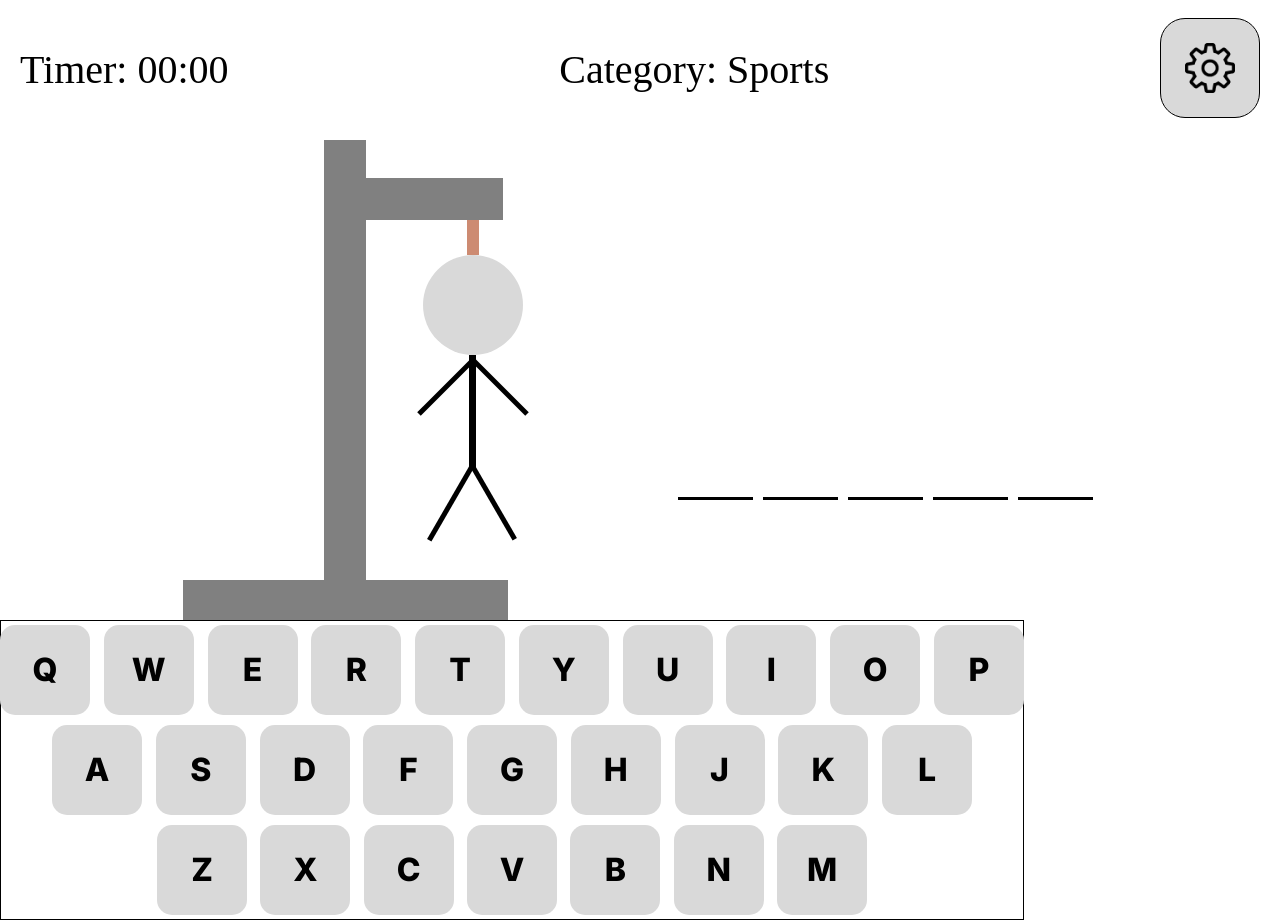
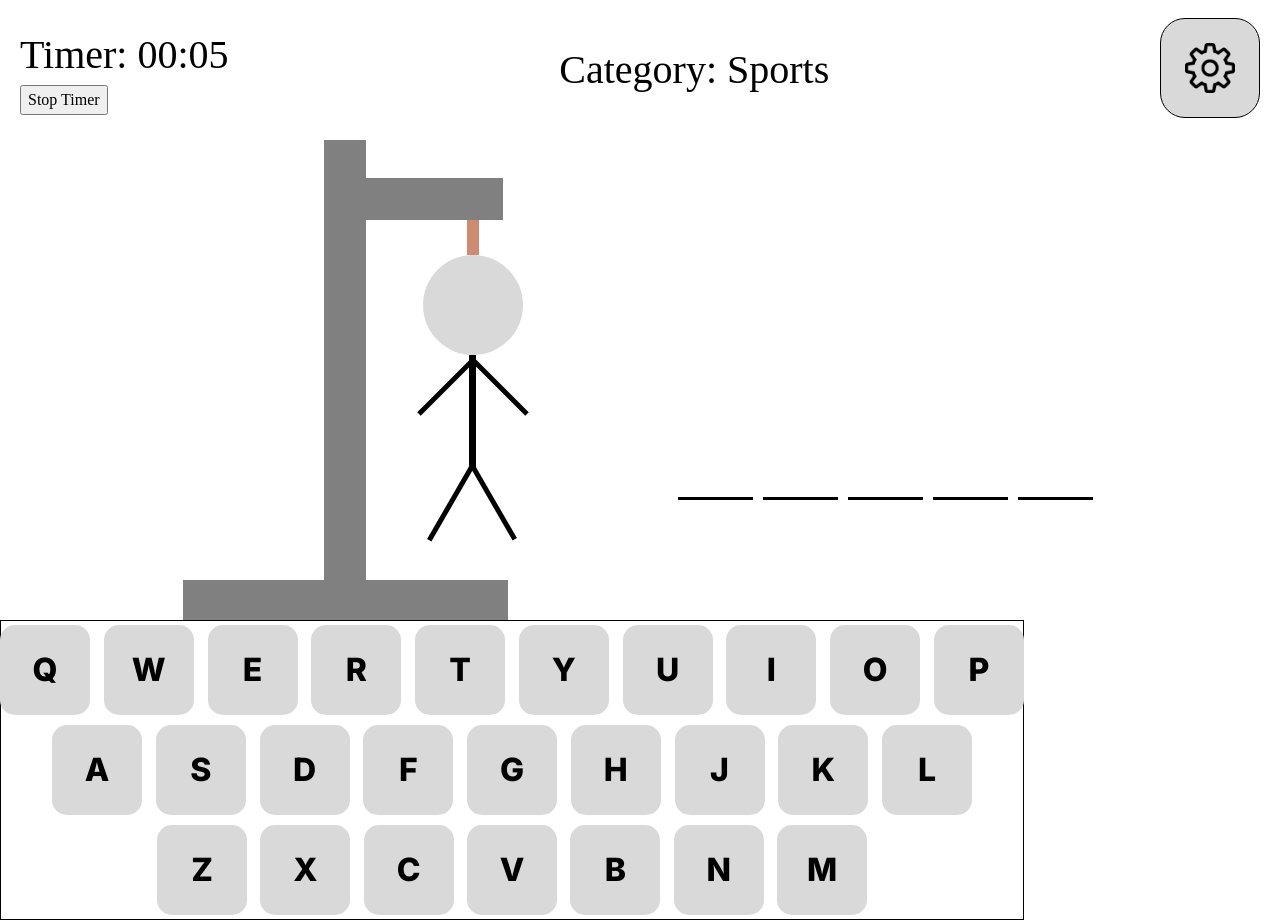
Before and after one commit to Mikamora/Hungman, a React (Vite) app: page /game in a window 1280 px wide. Built offline with nearby package versions, Linux system fonts and the light colour scheme.

Commit message:
added functional timer that starts on page load

```diff
--- a/src/components/Timer/Timer.tsx
+++ b/src/components/Timer/Timer.tsx
@@ -1,13 +1,39 @@
+import { useEffect, useState } from "react";
 import { TimerWrapper } from "./styles"
 
-interface TimerProps {
-  children: string;
-}
+const Timer = () => {
+  // Timer states
+  const [time, setTime] = useState(0);
+  const [isRunning, setIsRunning] = useState(true);
 
-const Timer = ({children}: TimerProps) => {
+  // Use effect to start the timer on page load & update it every second
+  useEffect(() => {
+    if (!isRunning) return;
+    const interval = setInterval(() => {
+      setTime((prevTime) => prevTime + 1);
+    }, 1000);
+
+    return () => clearInterval(interval);
+  }, [isRunning]);
+
+  // Stop timer button (for functionality's sake)
+  const stopTimer = () => {
+    setIsRunning(false);
+  };
+
+  // Format the timer into minutes:seconds
+  const formatTime = (timeInSeconds : number) => {
+    const minutes = Math.floor(timeInSeconds / 60);
+    const seconds = timeInSeconds % 60;
+    return `${minutes.toString().padStart(2, '0')}:${seconds.toString().padStart(2, '0')}`;
+  }
+
   return (
-    <TimerWrapper>{children}</TimerWrapper>
-  )
+    <div>
+      <TimerWrapper>Timer: {formatTime(time)}</TimerWrapper>
+      <button onClick={stopTimer}>Stop Timer</button>
+    </div>
+  );
 };
 
 export default Timer;
--- a/src/pages/Game/Game.tsx
+++ b/src/pages/Game/Game.tsx
@@ -30,7 +30,7 @@ const Game = () => {
     <div>
       <GameDisplay>
         <TopWrapper>
-          <Timer>Timer: 00:00</Timer>
+          <Timer></Timer>
           <Category>Category: Sports</Category>
           <Settings />
         </TopWrapper>
```
